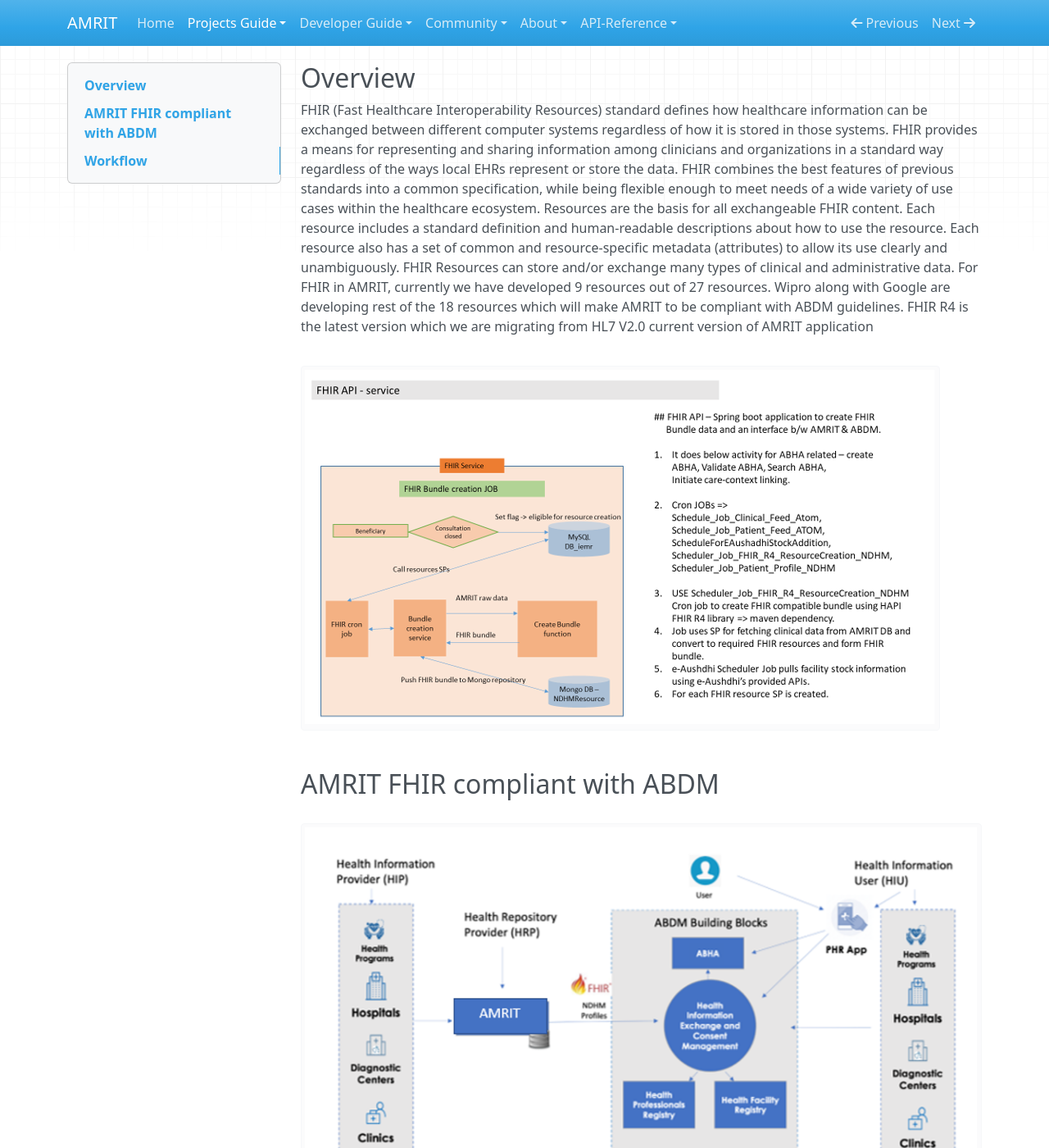
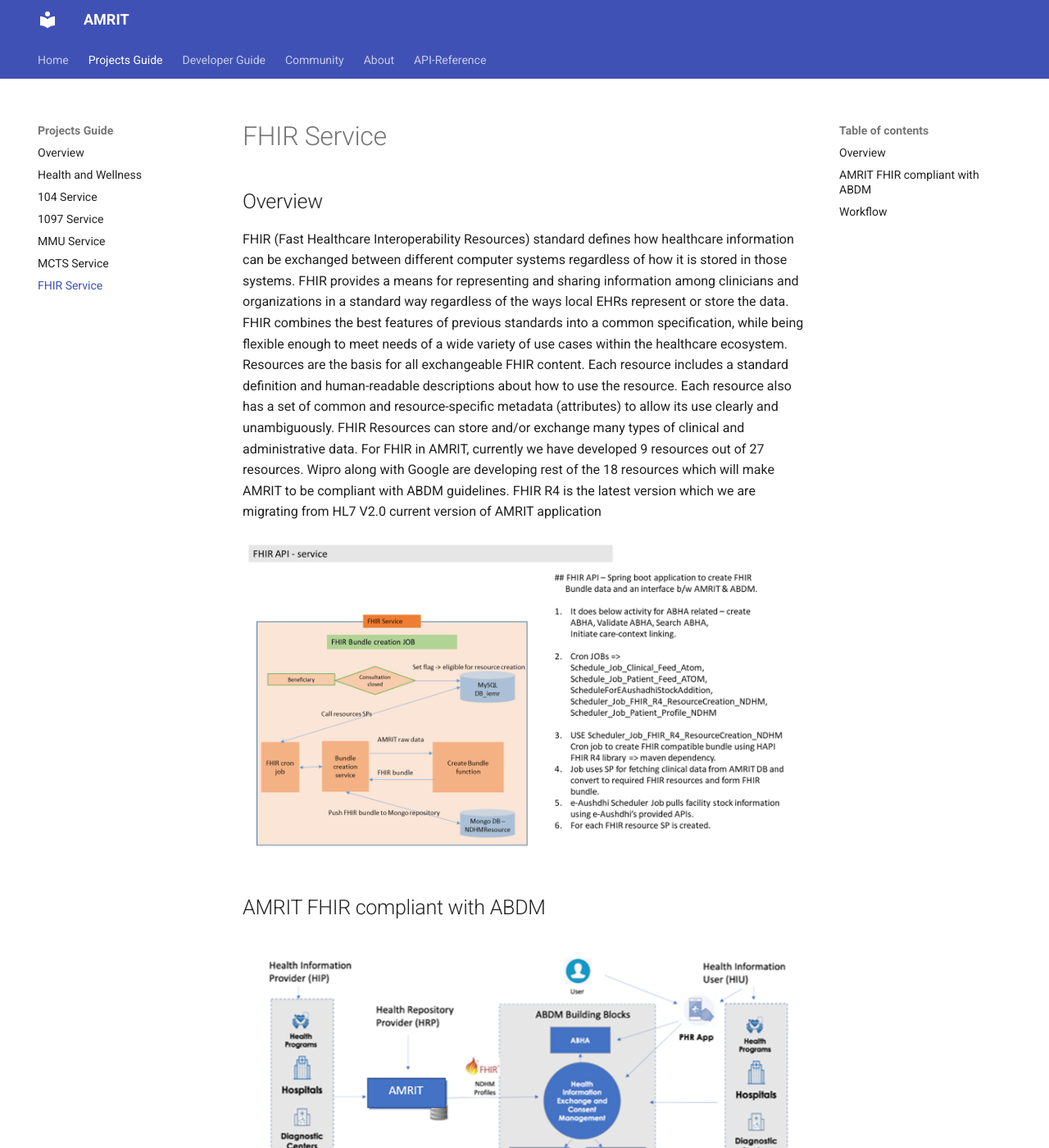
Before and after one commit to PSMRI/PSMRI, an MkDocs documentation site: the page built from docs/module-guides/fhir.md, in a window 1280 px wide and 1400 px high. Shown: the whole window at 82% size. Built offline with MkDocs 1.6.1 and Material for MkDocs 9.7.7, drawn with Linux system fonts in a browser that asks for light colours; nearby versions of some CDN libraries; some of the changed text lies outside the part shown.

Commit message:
Develop (#13)
* Added software components

* Create requirements.txt

* Added module specific documentation

* Image path made relative

* Resolved merge conflicts

* Resolved the index buttons

* Resolved the index button issue

* Contribution guidelines and license file added

* added swagger specification (#9)

* Added the swagger-ui-tag in plugin list

* changes made in mkdocs.yml and publish site.yml (#12)

* changes made in mkdocs.yml and publish site.yml

* modified publish site .yml

---------

Co-authored-by: Vidyadevi Salunkhe <84471226+Vidyaaa24@users.noreply.github.com>

```diff
--- a/mkdocs.yml
+++ b/mkdocs.yml
@@ -1,5 +1,11 @@
 site_name: AMRIT
 site_url: https://psmri.github.io/
+
+theme:
+    name: material
+    features:
+        - navigation.instant
+        - navigation.tabs
 
 nav:
     - Home: index.md
@@ -41,3 +47,6 @@
 
 plugins :
     - swagger-ui-tag
+
+layout:
+  docExpansion: none
```
Also changed, not shown: 1 other file.
